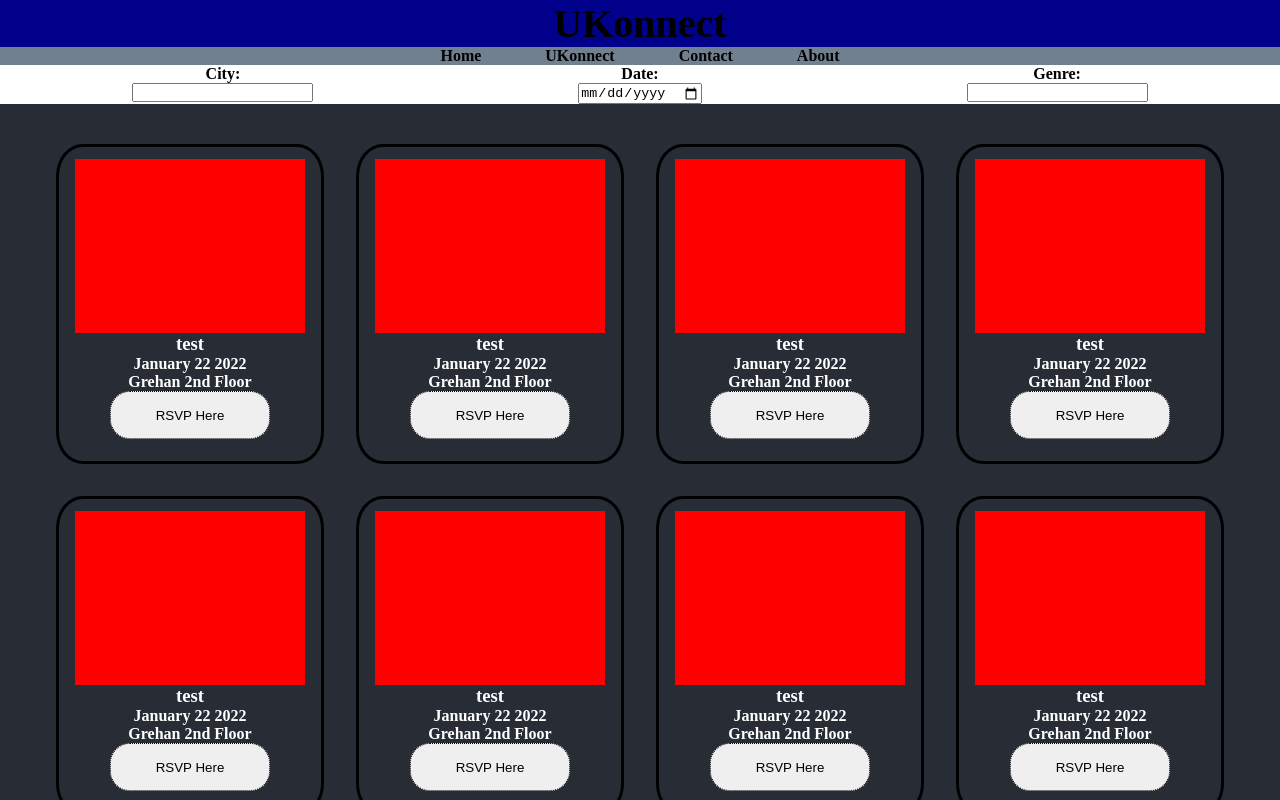
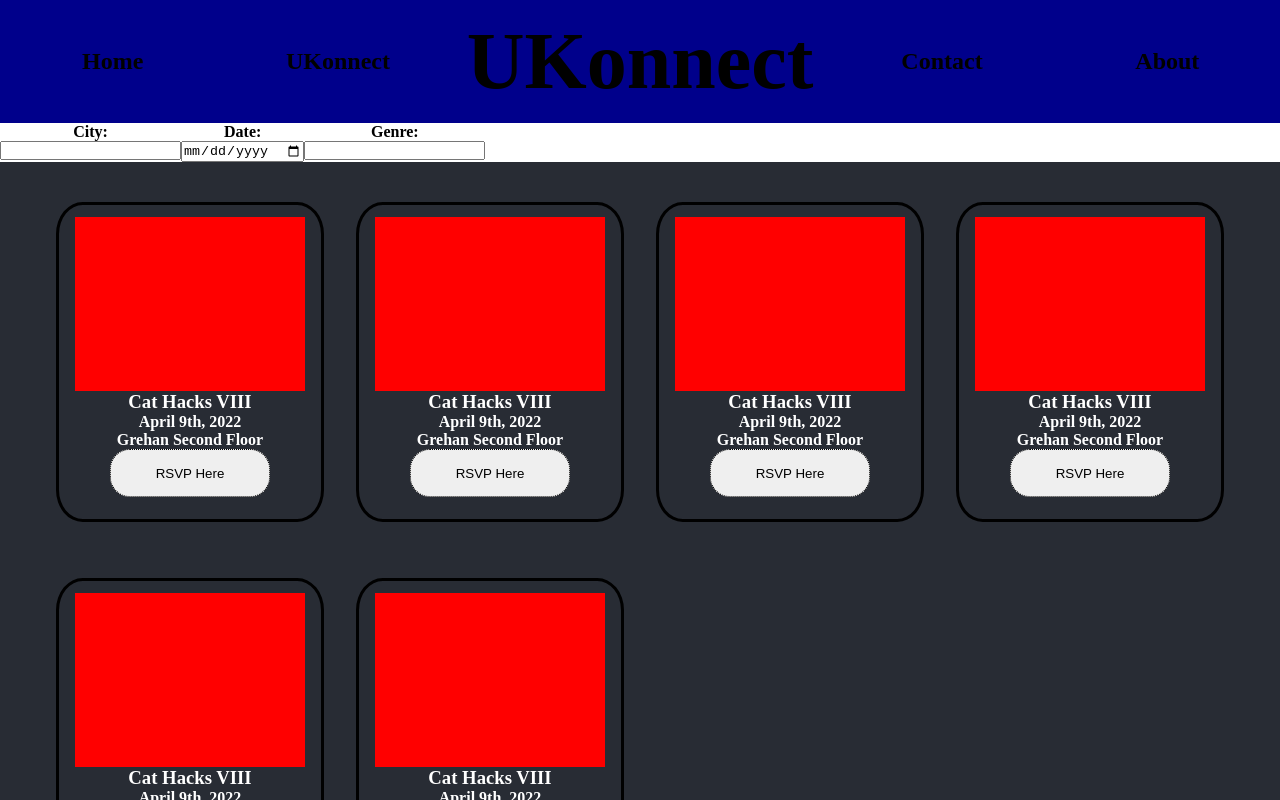
Before and after one commit to mrwhalen22/CatHacks2022, a React (Create React App) app in the folder cathacks2022/: page / in a window 1280 px wide. Shown: the top 800 px of the page. Built offline with nearby package versions, Linux system fonts and the light colour scheme.

Commit message:
Added ability to change cards dynamically

```diff
--- a/cathacks2022/src/App.css
+++ b/cathacks2022/src/App.css
@@ -8,34 +8,41 @@
   text-align: center;
 }
 .App-Title{
-  font-size: 40px;
+  font-size: 5rem;
+  padding: 0.5rem 1rem;
+}
+.App-navbar{
+  display: flex;
   font-weight: bold;
   background-color: darkblue;
-}
-.App-navbar{
-  background-color: slategray;
-  font-weight: bold;
+  align-items: center;
+  font-size: 1.5rem;
+  padding: 0.5rem 0;
 
 }
-.App-navbar a{
+
+.App-navbar {
   float: center;
-  margin: 2rem;
-  width: 25%;
+  width: 100%;
 }
+
+.navbar-element {
+  padding: 1rem 1rem;
+  width: 20%;
+}
+
+.navbar-element:hover {
+  opacity: 0.7;
+}
+
+
 .App-logo {
   height: 40vmin;
   pointer-events: none;
 }
 
-@media (prefers-reduced-motion: no-preference) {
-  .App-logo {
-    animation: App-logo-spin infinite 20s linear;
-  }
-}
-
 .search-banner {
   display : flex;
-  justify-content: space-around;
 
 }
 
@@ -58,16 +65,3 @@
 
   color: white;
 }
-
-.App-link {
-  color: #61dafb;
-}
-
-@keyframes App-logo-spin {
-  from {
-    transform: rotate(0deg);
-  }
-  to {
-    transform: rotate(360deg);
-  }
-}
--- a/cathacks2022/src/App.js
+++ b/cathacks2022/src/App.js
@@ -1,21 +1,56 @@
 import EventCard from './EventCard'
 import './App.css';
+import React from 'react';
 
-function App() {
+class Event {
+  constructor(name, location, date, host) {
+    this.name = name;
+    this.location = location;
+    this.date = date;
+    this.host = host;
 
-  return (
+  }
+
+}
+
+class App extends React.Component {
+
+
+  constructor(props) {
+    super(props);
+    this.events = [];
+  }
+
+  AddEvent(name, location, date, host) {
+    this.events.push(new Event(name, location, date, host));
+  }
+
+  DisplayEvents() {
+    let EventCardElements = [];
+    for (const [name, event] of Object.entries(this.events)) {
+      EventCardElements.push(new EventCard({name : event.name, location : event.location, date : event.date}))
+    }
+    return EventCardElements;
+  }
+
+
+  render() {
+    this.AddEvent("Cat Hacks VIII", "Grehan Second Floor", "April 9th, 2022", "UK ACM");
+    this.AddEvent("Cat Hacks VIII", "Grehan Second Floor", "April 9th, 2022", "UK ACM");
+    this.AddEvent("Cat Hacks VIII", "Grehan Second Floor", "April 9th, 2022", "UK ACM");
+    this.AddEvent("Cat Hacks VIII", "Grehan Second Floor", "April 9th, 2022", "UK ACM");
+    this.AddEvent("Cat Hacks VIII", "Grehan Second Floor", "April 9th, 2022", "UK ACM");
+    this.AddEvent("Cat Hacks VIII", "Grehan Second Floor", "April 9th, 2022", "UK ACM");
+
+
+    return (
     <div className="App">
-     <div className="App-Title">
-       <a>UKonnect</a>
-     </div>
       <nav className="App-navbar">
-        <ul>
-          <li>
-            <a>Home</a>
-            <a>UKonnect</a>
-            <a>Contact</a>
-            <a>About</a></li>
-        </ul>
+            <a className='navbar-element'>Home</a>
+            <a className='navbar-element'>UKonnect</a>
+              <h1 className="App-Title">UKonnect</h1>
+            <a className='navbar-element'>Contact</a>
+            <a className='navbar-element'>About</a>
       </nav>
 
 
@@ -37,20 +72,18 @@ function App() {
       </div>
 
       <div className="card-container">
-        <EventCard name="test" date="January 22 2022" location="Grehan 2nd Floor" host="ACM"/>
-        <EventCard name="test" date="January 22 2022" location="Grehan 2nd Floor" host="ACM"/>
-        <EventCard name="test" date="January 22 2022" location="Grehan 2nd Floor" host="ACM"/>
-        <EventCard name="test" date="January 22 2022" location="Grehan 2nd Floor" host="ACM"/>
-        <EventCard name="test" date="January 22 2022" location="Grehan 2nd Floor" host="ACM"/>
-        <EventCard name="test" date="January 22 2022" location="Grehan 2nd Floor" host="ACM"/>
-        <EventCard name="test" date="January 22 2022" location="Grehan 2nd Floor" host="ACM"/>
-        <EventCard name="test" date="January 22 2022" location="Grehan 2nd Floor" host="ACM"/>
-        <EventCard name="test" date="January 22 2022" location="Grehan 2nd Floor" host="ACM"/>
-        <EventCard name="test" date="January 22 2022" location="Grehan 2nd Floor" host="ACM"/>
+
+        {
+          this.events.map(event =>
+            (<EventCard key={event.name} name={event.name} date={event.date} location={event.location} host={event.host} />)
+            )
+        }
+
 
       </div>
     </div>
   );
 }
+}
 
 export default App;
```
